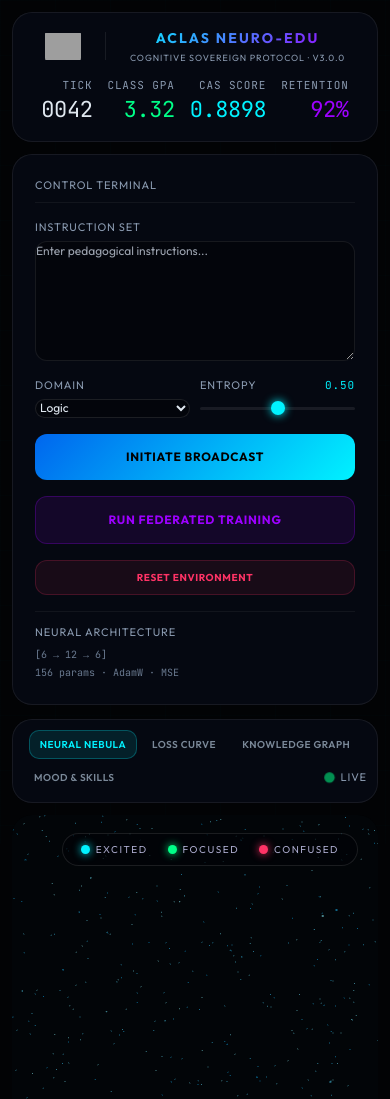
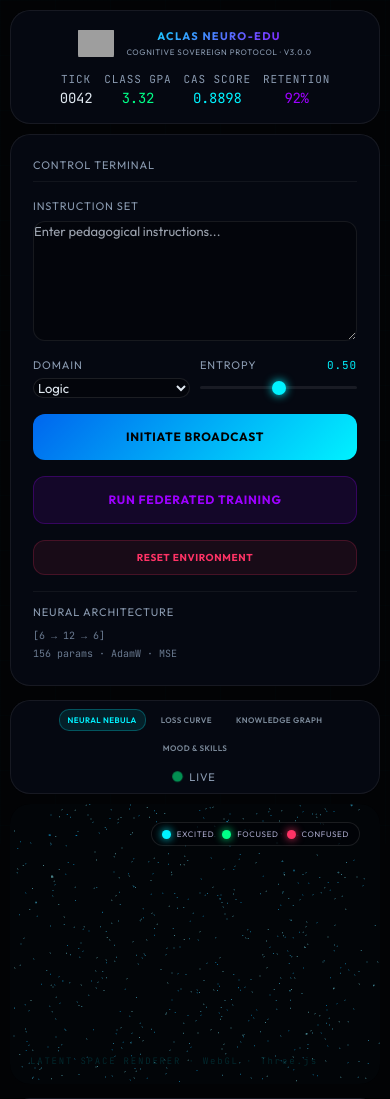
Before and after one commit to aclascollege/neuro-edu, a plain HTML site: page docs/index.html in a window 390 px wide. Shown: the top 1099 px of the page. Drawn offline with nearby package versions, Linux system fonts and the light colour scheme; no server answers; grey boxes are pictures that could not be loaded; animation ran at ten frames a second.

Commit message:
refactor: Complete mobile responsive rewrite with proper element IDs and dual-breakpoint CSS

```diff
--- a/docs/index.html
+++ b/docs/index.html
@@ -57,9 +57,9 @@
         .agent-card:hover { background:rgba(255,255,255,0.05); }
 
         /* Form */
-        textarea { font-family:'JetBrains Mono',monospace; font-size:11px; line-height:1.65; resize:none; background:rgba(0,0,0,0.3); border:1px solid rgba(255,255,255,0.08); border-radius:12px; color:#c8d4e0; padding:12px 14px; outline:none; transition:border 0.2s; }
+        textarea { font-family:'JetBrains Mono',monospace; font-size:11px; line-height:1.65; resize:none; background:rgba(0,0,0,0.3); border:1px solid rgba(255,255,255,0.08); border-radius:12px; color:#c8d4e0; padding:12px 14px; outline:none; transition:border 0.2s; width:100%; }
         textarea:focus { border-color:rgba(0,242,255,0.3); }
-        select { background:rgba(0,0,0,0.35); border:1px solid rgba(255,255,255,0.1); border-radius:10px; color:#aab; font-size:11px; padding:6px 10px; outline:none; cursor:pointer; }
+        select { background:rgba(0,0,0,0.35); border:1px solid rgba(255,255,255,0.1); border-radius:10px; color:#aab; font-size:11px; padding:6px 10px; outline:none; cursor:pointer; width:100%; }
         input[type=range] { width:100%; height:3px; appearance:none; background:rgba(255,255,255,0.08); border-radius:2px; cursor:pointer; }
         input[type=range]::-webkit-slider-thumb { appearance:none; width:14px; height:14px; background:var(--cyan); border-radius:50%; box-shadow:0 0 10px var(--cyan); }
 
@@ -70,42 +70,62 @@
         /* 3D container must have explicit size */
         #agent-3d-container { position:absolute; inset:0; border-radius:20px; overflow:hidden; background:#020508; }
 
-        /* Responsive */
+        /* ========== MOBILE RESPONSIVE ========== */
         @media (max-width: 1024px) {
-            .ui { height:auto; overflow-y:auto; padding:12px; gap:12px; }
-            body { height:auto; overflow-y:auto; font-size:12px; }
+            /* Root: allow scrolling */
+            body { height:auto; overflow-y:auto; }
+            .ui { height:auto; min-height:100vh; overflow-y:auto; padding:10px; gap:10px; }
 
-            /* Header */
-            header { height:auto !important; padding:15px !important; flex-direction:column; gap:12px; }
-            header > div { width:100% !important; justify-content:center; text-align:center; flex-wrap:wrap; }
-            header .mono { gap:15px !important; justify-content:center; }
-            header div[style*="font-size:17px"] { font-size:14px !important; letter-spacing:0.15em !important; }
-            header .label[style*="letter-spacing:0.3em"] { font-size:9px !important; letter-spacing:0.1em !important; }
+            /* Header: stack vertically, shrink text */
+            #app-header { height:auto !important; padding:14px 16px !important; flex-direction:column !important; gap:10px !important; }
+            #header-brand { justify-content:center !important; text-align:center; gap:12px !important; }
+            #header-brand .brand-title { font-size:13px !important; letter-spacing:0.12em !important; }
+            #header-brand .brand-sub { font-size:8px !important; letter-spacing:0.08em !important; }
+            #header-brand .brand-divider { display:none; }
+            #header-metrics { gap:12px !important; justify-content:center !important; text-align:center !important; }
+            .metric-val { font-size:16px; }
 
-            .ui > div[style*="flex:1"] { flex-direction:column !important; height:auto !important; overflow:visible !important; }
+            /* Main area: stack columns vertically */
+            #main-area { flex-direction:column !important; height:auto !important; overflow:visible !important; }
 
-            /* Sidebar Controls */
-            .glass[style*="width:280px"] { width:100% !important; flex-shrink:1 !important; height:auto !important; }
+            /* Left sidebar: full width */
+            #panel-controls { width:100% !important; height:auto !important; }
 
-            /* Center Viewer */
-            .ui > div > div:nth-child(2) { width:100% !important; height:auto !important; display:block !important; }
+            /* Center viewer: full width */
+            #panel-center { width:100% !important; min-width:0 !important; }
 
-            /* Tabs */
-            .ui > div > div:nth-child(2) > div.glass:first-child { flex-wrap:wrap; height:auto !important; padding:10px !important; justify-content:center; gap:8px; margin-bottom: 12px; }
-            .tab-btn { padding:6px 10px; font-size:10px; }
+            /* Tab bar: wrap buttons */
+            #tab-bar { height:auto !important; flex-wrap:wrap !important; padding:8px 12px !important; justify-content:center !important; gap:6px !important; }
+            .tab-btn { padding:5px 10px; font-size:9px; }
+            #tab-bar .live-indicator { margin-left:0 !important; width:100%; justify-content:center; margin-top:4px; }
 
-            /* View Container (forces 3D canvas and charts to have height on mobile) */
-            .ui > div > div:nth-child(2) > div:nth-child(2) { height:400px !important; display:block !important; position:relative !important; }
+            /* View container: force height for 3D / charts */
+            #view-container { min-height:360px !important; height:360px !important; }
 
-            #view-mood div[style*="display:flex"] { flex-direction:column; height:auto !important; }
-            #view-mood div[style*="flex:1"] { height:300px; }
+            /* Nebula legend: shrink and wrap */
+            #nebula-legend { gap:8px !important; padding:5px 10px !important; flex-wrap:wrap; justify-content:center; }
+            #nebula-legend span { font-size:8px !important; letter-spacing:0.08em !important; }
 
-            /* Telemetry */
-            .glass[style*="width:310px"] { width:100% !important; height:auto !important; max-height:400px; }
+            /* Telemetry: full width, scrollable */
+            #panel-telemetry { width:100% !important; max-height:350px !important; overflow-y:auto !important; }
 
-            /* Footer */
-            footer { flex-direction:column; height:auto !important; padding:15px !important; gap:12px; }
-            footer > div { justify-content:center; width:100%; text-align:center; flex-wrap:wrap; line-height:1.6; }
+            /* Mood + Skills: stack charts vertically */
+            #view-mood .chart-row { flex-direction:column !important; height:auto !important; }
+            #view-mood .chart-row > div { height:250px !important; }
+
+            /* Footer: stack vertically */
+            #app-footer { height:auto !important; padding:12px 16px !important; flex-direction:column !important; gap:8px !important; }
+            #footer-left, #footer-right { justify-content:center !important; width:100% !important; text-align:center !important; flex-wrap:wrap !important; gap:8px !important; }
+            #footer-right .mono { font-size:9px !important; }
+        }
+
+        /* Extra small phones */
+        @media (max-width: 480px) {
+            .metric-val { font-size:14px; }
+            #header-brand .brand-title { font-size:11px !important; }
+            #view-container { min-height:280px !important; height:280px !important; }
+            #panel-telemetry { max-height:300px !important; }
+            .tab-btn { padding:4px 8px; font-size:8px; }
         }
     </style>
 </head>
@@ -114,18 +134,17 @@
 
 <div class="ui">
     <!-- HEADER -->
-    <header class="glass" style="display:flex;align-items:center;justify-content:space-between;padding:0 32px;height:68px;flex-shrink:0">
-        <div style="display:flex;align-items:center;gap:24px">
-            <!-- Icon-only logo to avoid long text -->
+    <header id="app-header" class="glass" style="display:flex;align-items:center;justify-content:space-between;padding:0 32px;height:68px;flex-shrink:0">
+        <div id="header-brand" style="display:flex;align-items:center;gap:24px">
             <img src="https://aclas.college/uploads/system/8b0b26b6b391297deb6e9b56768404f5.png"
                  alt="ACLAS" style="height:36px;width:36px;object-fit:contain;border-radius:6px">
-            <div style="width:1px;height:28px;background:rgba(255,255,255,0.08)"></div>
+            <div class="brand-divider" style="width:1px;height:28px;background:rgba(255,255,255,0.08)"></div>
             <div>
-                <div style="font-size:17px;font-weight:700;letter-spacing:0.35em;background:linear-gradient(135deg,var(--cyan),var(--purple));-webkit-background-clip:text;-webkit-text-fill-color:transparent">ACLAS NEURO-EDU</div>
-                <div class="label" style="margin-top:2px;letter-spacing:0.3em">Cognitive Sovereign Protocol · v3.0.0</div>
+                <div class="brand-title" style="font-size:17px;font-weight:700;letter-spacing:0.35em;background:linear-gradient(135deg,var(--cyan),var(--purple));-webkit-background-clip:text;-webkit-text-fill-color:transparent">ACLAS NEURO-EDU</div>
+                <div class="brand-sub label" style="margin-top:2px;letter-spacing:0.3em">Cognitive Sovereign Protocol · v3.0.0</div>
             </div>
         </div>
-        <div style="display:flex;gap:40px;text-align:right" class="mono">
+        <div id="header-metrics" style="display:flex;gap:40px;text-align:right" class="mono">
             <div><div class="label">Tick</div><div class="metric-val" id="h-tick">0000</div></div>
             <div><div class="label">Class GPA</div><div class="metric-val" id="h-gpa" style="color:var(--green)">—</div></div>
             <div><div class="label">CAS Score</div><div class="metric-val" id="h-cas" style="color:var(--cyan)">—</div></div>
@@ -134,10 +153,10 @@
     </header>
 
     <!-- MAIN AREA -->
-    <div style="flex:1;display:flex;gap:14px;overflow:hidden;min-height:0">
+    <div id="main-area" style="flex:1;display:flex;gap:14px;overflow:hidden;min-height:0">
 
         <!-- LEFT: Controls -->
-        <div class="glass" style="width:280px;flex-shrink:0;display:flex;flex-direction:column;gap:16px;padding:22px;overflow-y:auto">
+        <div id="panel-controls" class="glass" style="width:280px;flex-shrink:0;display:flex;flex-direction:column;gap:16px;padding:22px;overflow-y:auto">
             <div class="label" style="border-bottom:1px solid rgba(255,255,255,0.05);padding-bottom:8px">Control Terminal</div>
 
             <div style="display:flex;flex-direction:column;gap:6px">
@@ -175,27 +194,27 @@
         </div>
 
         <!-- CENTER: Tabbed viewer -->
-        <div style="flex:1;display:flex;flex-direction:column;gap:10px;min-width:0">
+        <div id="panel-center" style="flex:1;display:flex;flex-direction:column;gap:10px;min-width:0">
             <!-- Tab bar -->
-            <div class="glass" style="height:46px;display:flex;align-items:center;padding:0 16px;gap:4px;flex-shrink:0">
+            <div id="tab-bar" class="glass" style="height:46px;display:flex;align-items:center;padding:0 16px;gap:4px;flex-shrink:0">
                 <button class="tab-btn active" data-tab="nebula">Neural Nebula</button>
                 <button class="tab-btn" data-tab="loss">Loss Curve</button>
                 <button class="tab-btn" data-tab="graph">Knowledge Graph</button>
                 <button class="tab-btn" data-tab="mood">Mood &amp; Skills</button>
-                <div style="margin-left:auto;display:flex;align-items:center;gap:8px">
+                <div class="live-indicator" style="margin-left:auto;display:flex;align-items:center;gap:8px">
                     <div class="pulse" style="background:var(--green)"></div>
                     <span class="label">LIVE</span>
                 </div>
             </div>
 
             <!-- View container -->
-            <div style="flex:1;position:relative;min-height:0">
+            <div id="view-container" style="flex:1;position:relative;min-height:0">
 
                 <!-- Nebula: 3D Three.js -->
                 <div id="view-nebula" style="position:absolute;inset:0;border-radius:20px;overflow:hidden">
                     <div id="agent-3d-container"></div>
                     <!-- Legend overlay -->
-                    <div style="position:absolute;top:18px;right:20px;display:flex;gap:20px;background:rgba(2,3,8,0.7);padding:8px 18px;border-radius:30px;border:1px solid rgba(255,255,255,0.1)">
+                    <div id="nebula-legend" style="position:absolute;top:18px;right:20px;display:flex;gap:20px;background:rgba(2,3,8,0.7);padding:8px 18px;border-radius:30px;border:1px solid rgba(255,255,255,0.1)">
                         <div style="display:flex;align-items:center;gap:6px"><div style="width:9px;height:9px;border-radius:50%;background:var(--cyan);box-shadow:0 0 8px var(--cyan)"></div><span style="font-size:10px;letter-spacing:0.15em;color:#aac;text-transform:uppercase">Excited</span></div>
                         <div style="display:flex;align-items:center;gap:6px"><div style="width:9px;height:9px;border-radius:50%;background:var(--green);box-shadow:0 0 8px var(--green)"></div><span style="font-size:10px;letter-spacing:0.15em;color:#aac;text-transform:uppercase">Focused</span></div>
                         <div style="display:flex;align-items:center;gap:6px"><div style="width:9px;height:9px;border-radius:50%;background:var(--red);box-shadow:0 0 8px var(--red)"></div><span style="font-size:10px;letter-spacing:0.15em;color:#aac;text-transform:uppercase">Confused</span></div>
@@ -218,7 +237,7 @@
                 <!-- Mood + Skills -->
                 <div id="view-mood" class="glass" style="position:absolute;inset:0;display:none;padding:24px">
                     <div class="label" style="margin-bottom:16px">Classroom Mood Distribution + Skill Radar</div>
-                    <div style="display:flex;gap:24px;height:calc(100% - 36px)">
+                    <div class="chart-row" style="display:flex;gap:24px;height:calc(100% - 36px)">
                         <div style="flex:1;position:relative"><canvas id="chart-mood"></canvas></div>
                         <div style="flex:1;position:relative"><canvas id="chart-skill"></canvas></div>
                     </div>
@@ -227,7 +246,7 @@
         </div>
 
         <!-- RIGHT: Telemetry -->
-        <div class="glass" style="width:310px;flex-shrink:0;display:flex;flex-direction:column;padding:20px;overflow:hidden">
+        <div id="panel-telemetry" class="glass" style="width:310px;flex-shrink:0;display:flex;flex-direction:column;padding:20px;overflow:hidden">
             <div class="label" style="border-bottom:1px solid rgba(255,255,255,0.05);padding-bottom:8px;margin-bottom:14px;display:flex;justify-content:space-between">
                 Cognitive Telemetry <span id="rp-count" class="mono" style="color:#6a7a90">AGENTS: 20</span>
             </div>
@@ -242,14 +261,14 @@
     </div>
 
     <!-- FOOTER -->
-    <footer style="flex-shrink:0;height:36px;display:flex;align-items:center;justify-content:space-between;padding:0 28px" class="glass">
-        <div style="display:flex;align-items:center;gap:14px">
+    <footer id="app-footer" style="flex-shrink:0;height:36px;display:flex;align-items:center;justify-content:space-between;padding:0 28px" class="glass">
+        <div id="footer-left" style="display:flex;align-items:center;gap:14px">
             <img src="https://aclas.college/uploads/system/8b0b26b6b391297deb6e9b56768404f5.png" alt="ACLAS" style="height:18px;width:18px;object-fit:contain;opacity:0.7">
             <span style="font-size:12px;color:#8090a8;font-weight:500">Atlanta College of Liberal Arts and Sciences</span>
             <span style="color:rgba(255,255,255,0.12)">·</span>
             <span style="font-size:11px;padding:2px 10px;border-radius:20px;background:rgba(0,242,255,0.07);border:1px solid rgba(0,242,255,0.15);color:#00f2ff;font-weight:600;letter-spacing:0.06em">Open Source</span>
         </div>
-        <div style="display:flex;align-items:center;gap:20px">
+        <div id="footer-right" style="display:flex;align-items:center;gap:20px">
             <span style="font-size:11px;color:#4a5a6a" class="mono">Neuro-Edu SDK v3.0.0 · MIT License</span>
             <a href="https://github.com/aclascollege/neuro-edu" target="_blank"
                style="display:flex;align-items:center;gap:7px;text-decoration:none;color:#8090a8;font-size:12px;font-weight:600;padding:4px 14px;border-radius:20px;border:1px solid rgba(255,255,255,0.1);background:rgba(255,255,255,0.03);transition:all 0.2s"
```
